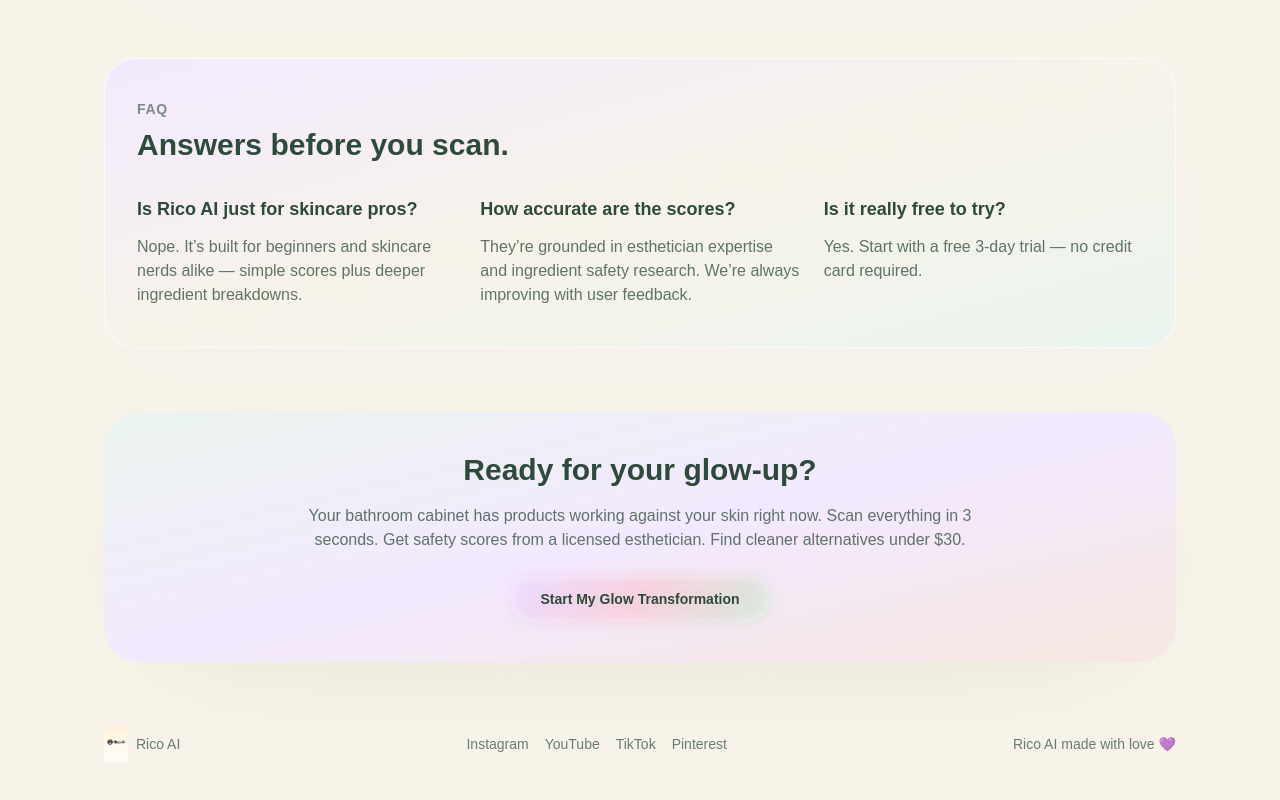
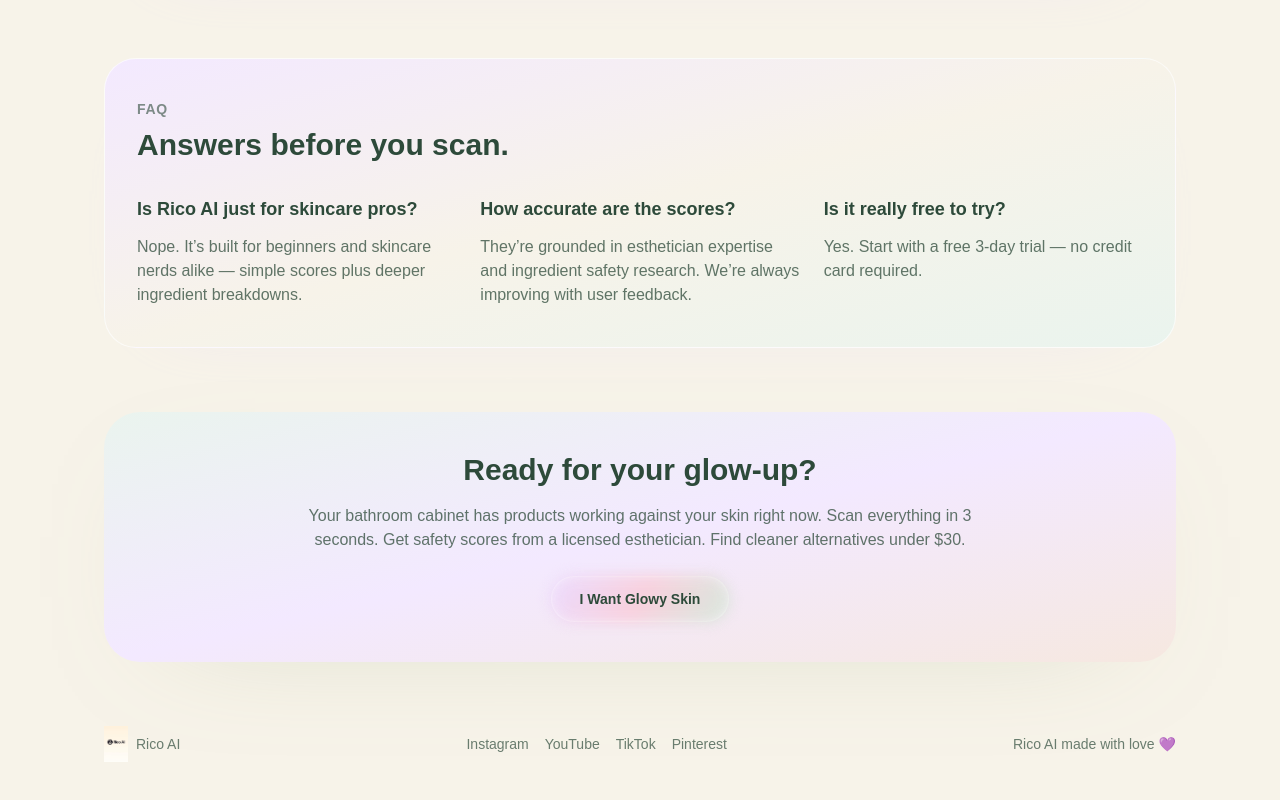
Before and after one commit to mspottsassistant-123/rico-ai-landing, a Next.js app: page / in a window 1280 px wide. Shown: the part 3213-4013 px from the top of the page. Built offline with nearby package versions, Linux system fonts and the light colour scheme.

Commit message:
Update footer CTA copy

```diff
--- a/src/app/page.tsx
+++ b/src/app/page.tsx
@@ -439,7 +439,7 @@
               href={appStoreUrl}
               className="neon-ring glass-button inline-flex items-center justify-center rounded-full px-7 py-3 text-sm font-semibold text-[#2D4A3A]"
             >
-              Start My Glow Transformation
+I Want Glowy Skin
             </a>
           </div>
         </section>
```
